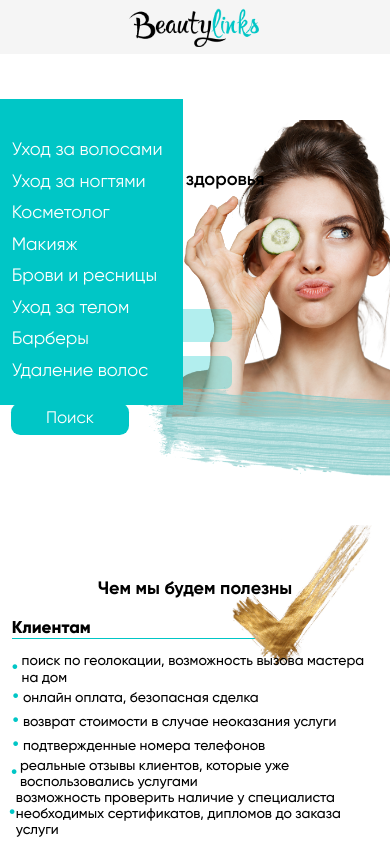
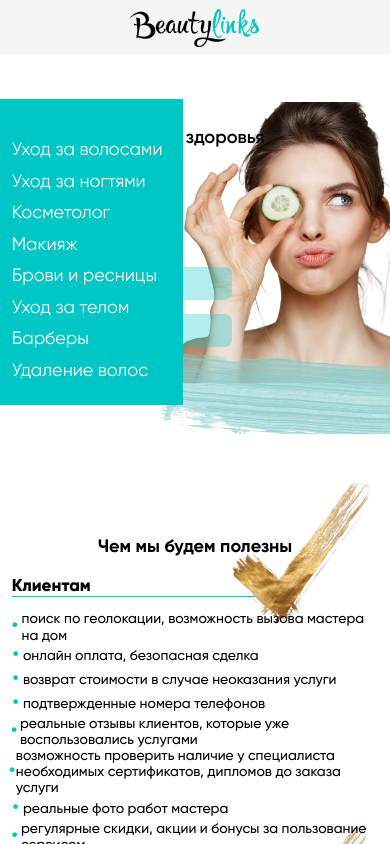
Before and after one commit to MykhailKo/beauty-links, a React (Create React App) app: page / in a window 390 px wide. Shown: the top 844 px of the page. Built offline with nearby package versions, Linux system fonts and the light colour scheme; the HTML template or start-up script is replaced by a standard one.

Commit message:
FirstScreen mobile girl fix

```diff
--- a/src/assets/scss/_widths.scss
+++ b/src/assets/scss/_widths.scss
@@ -4,6 +4,7 @@ $break-md: 768px;
 $break-lg: 992px;
 $break-xl: 1200px;
 :export {
+  break-xs: $break-xs;
   break_sm: $break-sm;
   break_md: $break-md;
   break_lg: $break_lg;
--- a/src/components/Landing/MainSection/FirstScreen/first-screen.module.scss
+++ b/src/components/Landing/MainSection/FirstScreen/first-screen.module.scss
@@ -7,10 +7,13 @@
     display: flex;
     flex-flow: column wrap;
     @media (max-width: $break-sm) {
-        height: 30em;
+        height: 33em;
         margin-bottom: 3em;
         padding: 0 0.8em;
         overflow-x: hidden;
+    }
+    @media (max-width: $break-xs) {
+        height: 27em;
     }
 }
 
@@ -19,8 +22,12 @@
     width: 50%;
     padding-top: 4em;
     z-index: 3;
+    @media (max-width: $break-lg) {
+        padding-top: 2em;
+    }
     @media (max-width: $break-md) {
         width: 70%;
+        padding-top: 1em;
     }
 }
 
@@ -72,8 +79,15 @@
 .imageBlock {
     width: 60%;
     height: 37em;
+    @media (max-width: $break_xl) {
+        height: 30em;
+    }
+    @media (max-width: $break_lg) {
+        height: 26em;
+    }
     @media (max-width: $break-md) {
         width: 90%;
+        height: 40em;
         position: absolute;
         top: 0;
         right: -35%;
@@ -81,7 +95,10 @@
     }
     @media (max-width: $break-sm) {
         width: 100%;
-        height: 30em;
+        height: 32em;
+    }
+    @media (max-width: $break-xs) {
+        height: 25em;
     }
 }
 
```
